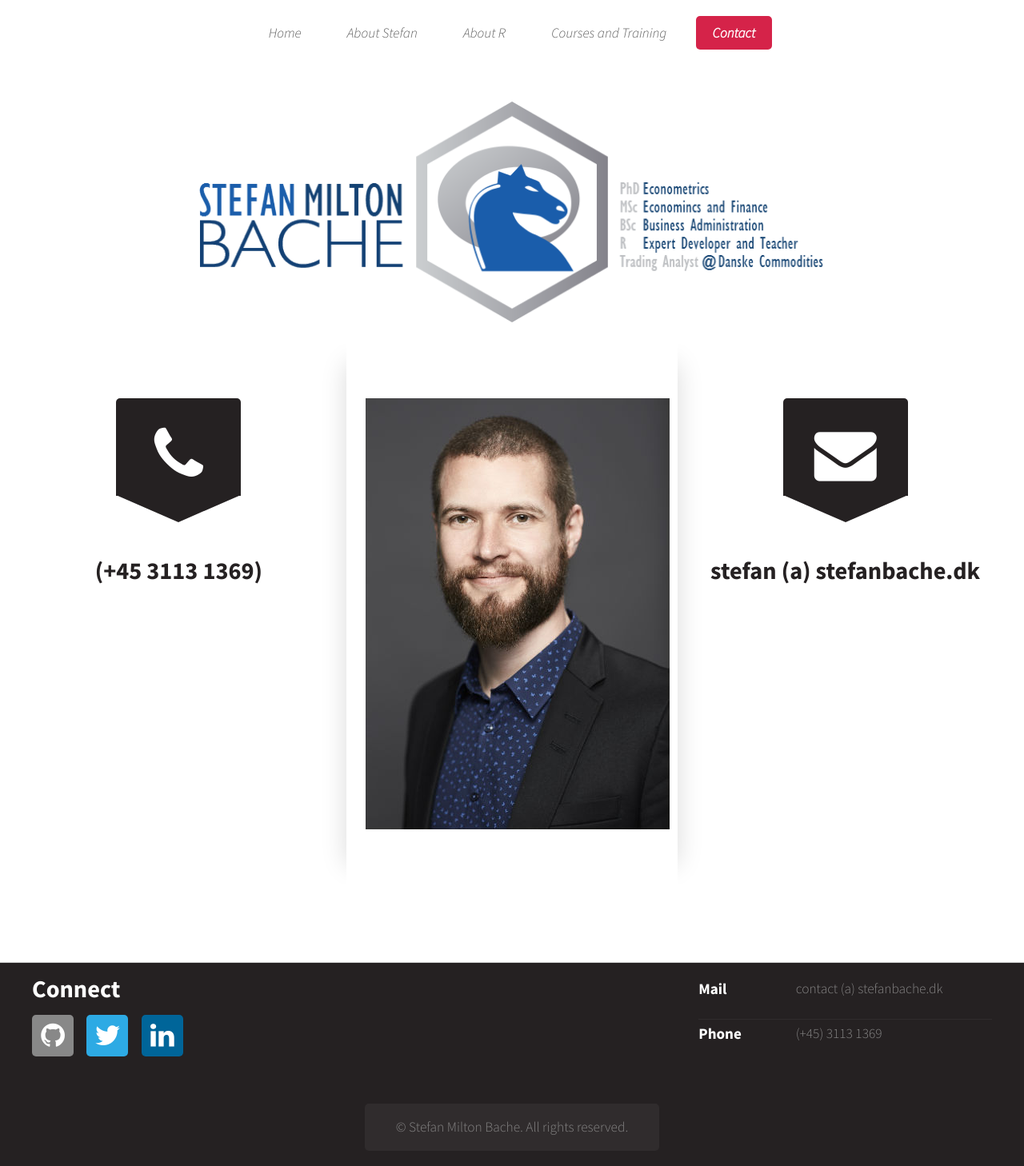
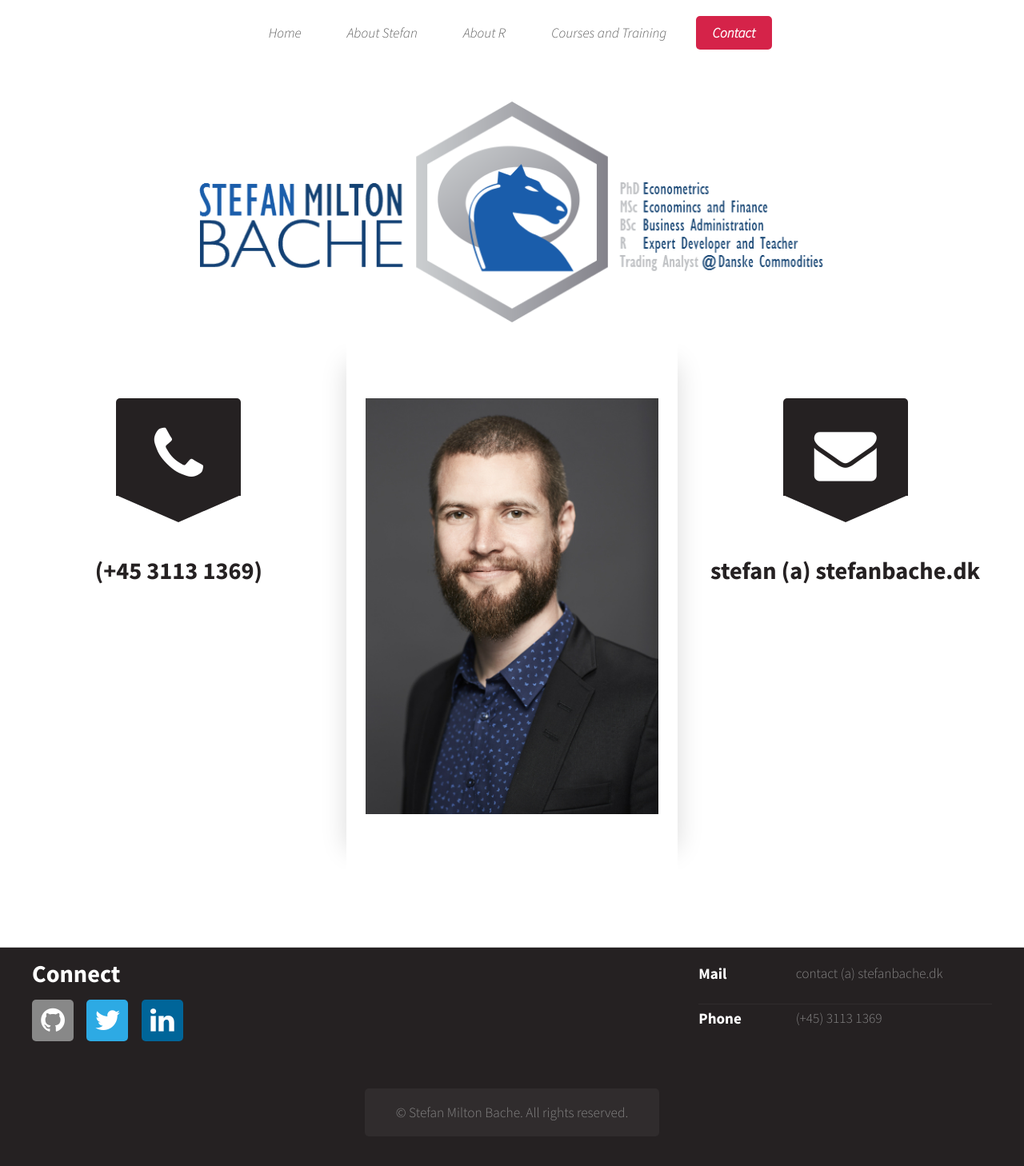
Before and after one commit to smbache/smbache.github.io, a Jekyll site: the page built from contact.html, in a window 1280 px wide. Shown: the whole page at 80% size. Built offline with Jekyll 4.4.1, drawn with Linux system fonts in a browser that asks for light colours.

Commit message:
Better images, full width

```diff
--- a/about-me.html
+++ b/about-me.html
@@ -8,7 +8,7 @@ orderidx: 2
   <div class="row">
   <div class="5u 12u(mobile)">
   	<section class="first">
-  		 <img src="stefan.jpg" />
+  		 <img src="stefan.jpg" width="100%" />
   	</section>
   </div>
   <div class="7u 12u(mobile) regular">
--- a/contact.html
+++ b/contact.html
@@ -21,7 +21,7 @@ orderidx: 5
 		</div>
 		<div class="4u 12u(mobile)">
 			<section class="middle">
-				<img src="stefan2.jpg" />
+				<img width="100%" src="stefan2.jpg" />
 			</section>
 		</div>
 				<div class="4u 12u(mobile)">
```
Also changed, not shown: stefan.jpg, stefan2.jpg, 4 other files.
